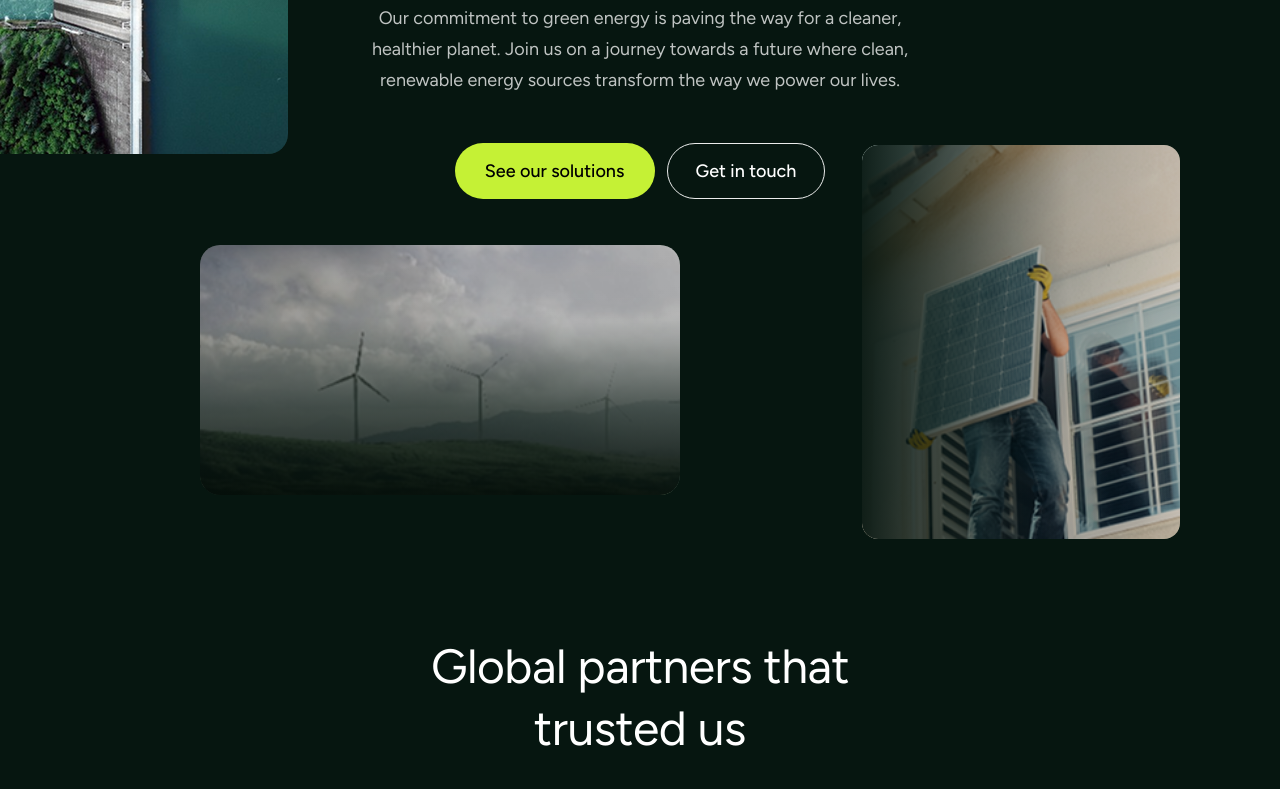
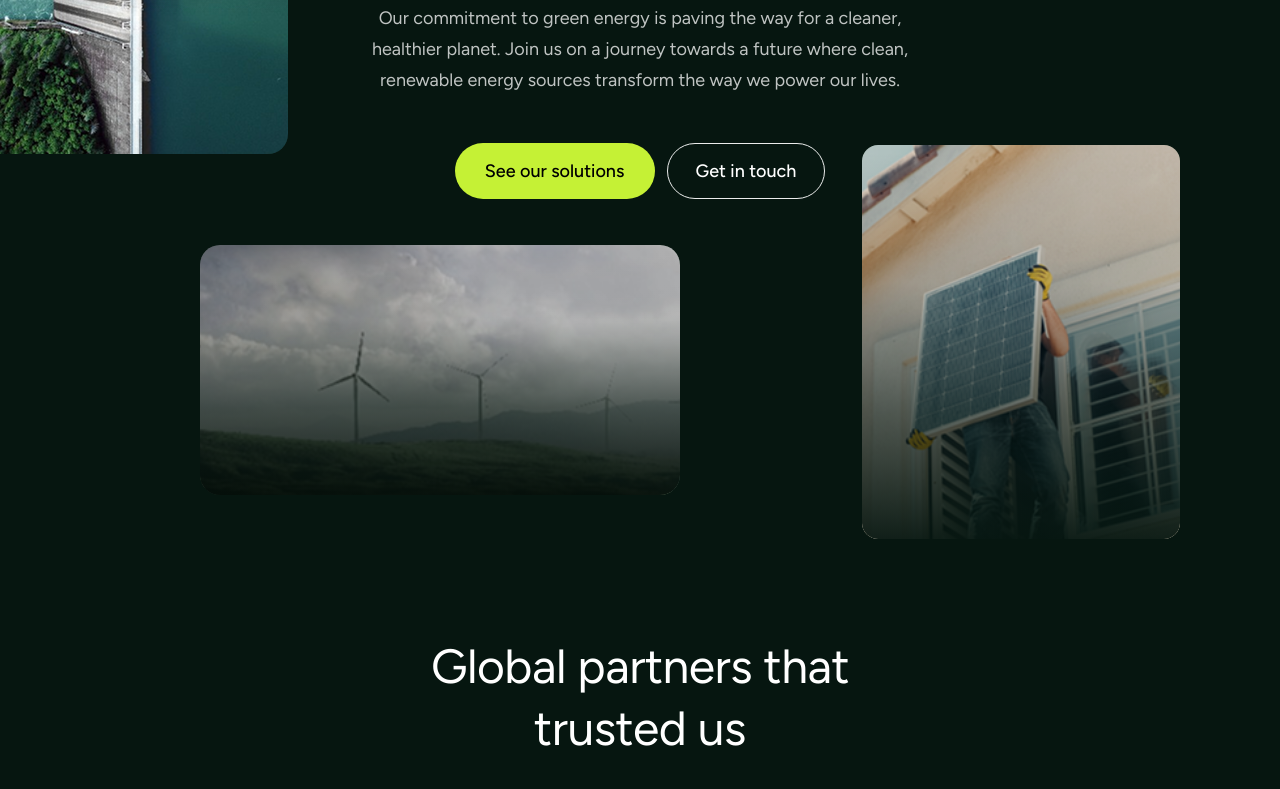
Before and after one commit to BhushanMahadik/Flow1, a plain HTML site: page index.html in a window 1280 px wide. Shown: the part 473-1262 px from the top of the page. Drawn offline with nearby package versions, Linux system fonts and the light colour scheme.

Commit message:
commit changes in the hero images

```diff
--- a/style.css
+++ b/style.css
@@ -53,7 +53,7 @@ button{cursor:pointer;font-family:'Figtree',sans-serif;border:none;outline:none}
 .hero-card-dam{
   left:0;top:165px;width:288px;height:394px;
   border-radius:0 var(--radius-lg) var(--radius-lg) 0;
-  animation:slideLeft 0.85s cubic-bezier(0.22,1,0.36,1) 0.05s both;
+  /* animation:slideLeft 0.85s cubic-bezier(0.22,1,0.36,1) 0.05s both; */
   position:absolute;overflow:hidden;
 }
 .hero-card-dam::before{
@@ -69,7 +69,7 @@ button{cursor:pointer;font-family:'Figtree',sans-serif;border:none;outline:none}
 .hero-card-solar{right:100px;top:550px;width:318px;height:394px;border-radius:16px;animation:slideRight 0.85s cubic-bezier(0.22,1,0.36,1) 0.4s both;position:absolute;overflow:hidden;}
 .hero-card-solar::after{
   content:'';position:absolute;inset:0;
-  background:linear-gradient(to left,rgba(6,22,16,0) 0%,rgba(6,22,16,0.12) 35%,rgba(6,22,16,0.58) 68%,rgba(6,22,16,0.94) 100%);
+  background:linear-gradient(to bottom,rgba(6,22,16,0) 0%,rgba(6,22,16,0.12) 35%,rgba(6,22,16,0.58) 68%,rgba(6,22,16,0.94) 100%);
   z-index:2;pointer-events:none;border-radius:16px;
 }
 .hero-card-solar img{width:100%;height:100%;object-fit:cover;filter:brightness(0.88) saturate(0.9);transition:transform 0.7s cubic-bezier(0.4,0,0.2,1);}
```
